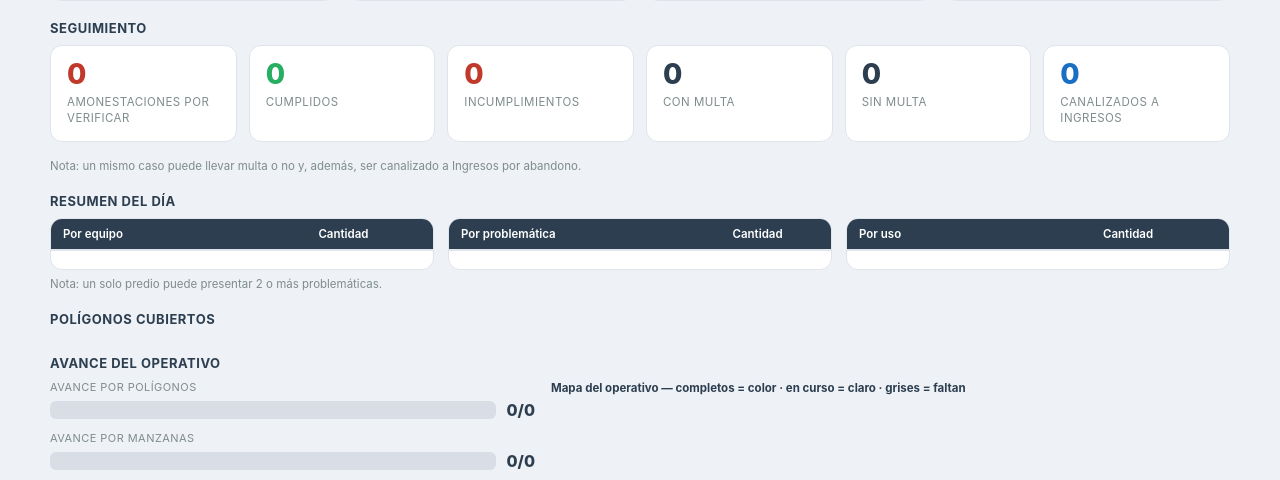
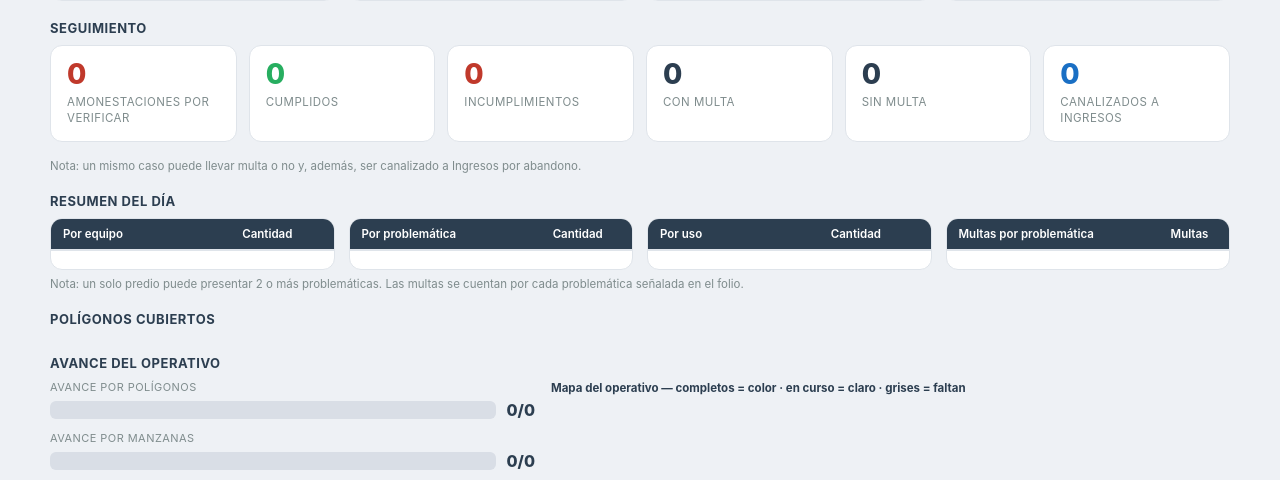
Before and after one commit to LuisViveros24/centros-transferencia, a Flask app: template templates/tablero.html in a window 1280 px wide. Shown: the part 301-781 px from the top of the page. Run offline with Flask 3, Linux system fonts and the light colour scheme; the template is opened without the code that fills it, so the values that code supplies are empty; parts of the project's set-up code (start-up, migrations or seed data) failed here and were passed over; some libraries are stand-ins or nearby versions.

Commit message:
feat: tablero — "Multas por problemática" en el Resumen del día
- /api/dashboard/domicilios agrega multas_por_problematica: cuenta multas
  por cada problemática señalada en el folio (solo amonestados con multa=TRUE).
- tablero.html agrega la tarjeta con tabla + pie en el Resumen del día.

Co-Authored-By: Claude Opus 4.8 <noreply@anthropic.com>

```diff
--- a/app.py
+++ b/app.py
@@ -761,8 +761,8 @@ def dashboard_domicilios():
                     "SELECT fecha, COUNT(*) c FROM domicilios" + base_where
                     + " GROUP BY fecha ORDER BY fecha", params)]
                 # Problemática puede tener varias opciones por domicilio (separadas por coma):
-                # se cuentan por separado.
-                prob_rows = qa("SELECT problematica FROM domicilios" + base_where, params)
+                # se cuentan por separado. Se trae multa/accion para el desglose de multas.
+                prob_rows = qa("SELECT problematica, multa, accion FROM domicilios" + base_where, params)
                 venc = q1(
                     "SELECT "
                     "COUNT(*) FILTER (WHERE NOT COALESCE(cumplido,false) AND lim IS NOT NULL AND lim < now()) v, "
@@ -784,13 +784,21 @@ def dashboard_domicilios():
         conn.close()
 
     prob_counts = {}
+    multa_prob_counts = {}
     for r in prob_rows:
+        # La multa aplica solo a amonestaciones (mismo criterio que el desglose Con/Sin multa)
+        es_multa = (r.get('multa') is True) and (str(r.get('accion') or '').strip() == 'Amonestado')
         for p in (r['problematica'] or '').split(','):
             p = p.strip()
             if p:
                 prob_counts[p] = prob_counts.get(p, 0) + 1
+                if es_multa:
+                    multa_prob_counts[p] = multa_prob_counts.get(p, 0) + 1
     por_problematica = sorted(
         [{'k': k, 'c': v} for k, v in prob_counts.items()],
+        key=lambda x: -x['c'])
+    multas_por_problematica = sorted(
+        [{'k': k, 'c': v} for k, v in multa_prob_counts.items()],
         key=lambda x: -x['c'])
 
     return jsonify({
@@ -798,6 +806,7 @@ def dashboard_domicilios():
         'por_uso': por_uso,
         'por_estado': por_estado,
         'por_problematica': por_problematica,
+        'multas_por_problematica': multas_por_problematica,
         'por_accion': por_accion,
         'por_equipo': por_equipo,
         'historial': hist,
--- a/templates/tablero.html
+++ b/templates/tablero.html
@@ -111,8 +111,9 @@
     <div class="card"><table><thead><tr><th>Por equipo</th><th class="num">Cantidad</th></tr></thead><tbody id="t-eq"></tbody></table><div class="pie" id="pie-eq"></div></div>
     <div class="card"><table><thead><tr><th>Por problemática</th><th class="num">Cantidad</th></tr></thead><tbody id="t-prob"></tbody></table><div class="pie" id="pie-prob"></div></div>
     <div class="card"><table><thead><tr><th>Por uso</th><th class="num">Cantidad</th></tr></thead><tbody id="t-uso"></tbody></table><div class="pie" id="pie-uso"></div></div>
+    <div class="card"><table><thead><tr><th>Multas por problemática</th><th class="num">Multas</th></tr></thead><tbody id="t-multaprob"></tbody></table><div class="pie" id="pie-multaprob"></div></div>
   </div>
-  <div class="note" style="margin-top:6px">Nota: un solo predio puede presentar 2 o más problemáticas.</div>
+  <div class="note" style="margin-top:6px">Nota: un solo predio puede presentar 2 o más problemáticas. Las multas se cuentan por cada problemática señalada en el folio.</div>
 
   <h2 id="h-polys">Polígonos cubiertos</h2>
   <div class="polys" id="polys"></div>
@@ -273,6 +274,8 @@ async function cargar(){
     renderResumen('t-prob','pie-prob', prIt, colorsFor('o', prIt));
     var usIt=fromDict(d.por_uso);
     renderResumen('t-uso','pie-uso', usIt, colorsFor('o', usIt));
+    var mpIt=fromArr(d.multas_por_problematica);
+    renderResumen('t-multaprob','pie-multaprob', mpIt, colorsFor('o', mpIt));
     if(d.poligonos) renderPolys(d.poligonos);
     const n=new Date();document.getElementById('updated').textContent=[n.getHours(),n.getMinutes(),n.getSeconds()].map(x=>String(x).padStart(2,'0')).join(':');
   }catch(e){err.textContent='No se pudo actualizar ('+(e.message||e)+'). Reintentando…';err.style.display='block';}
```
